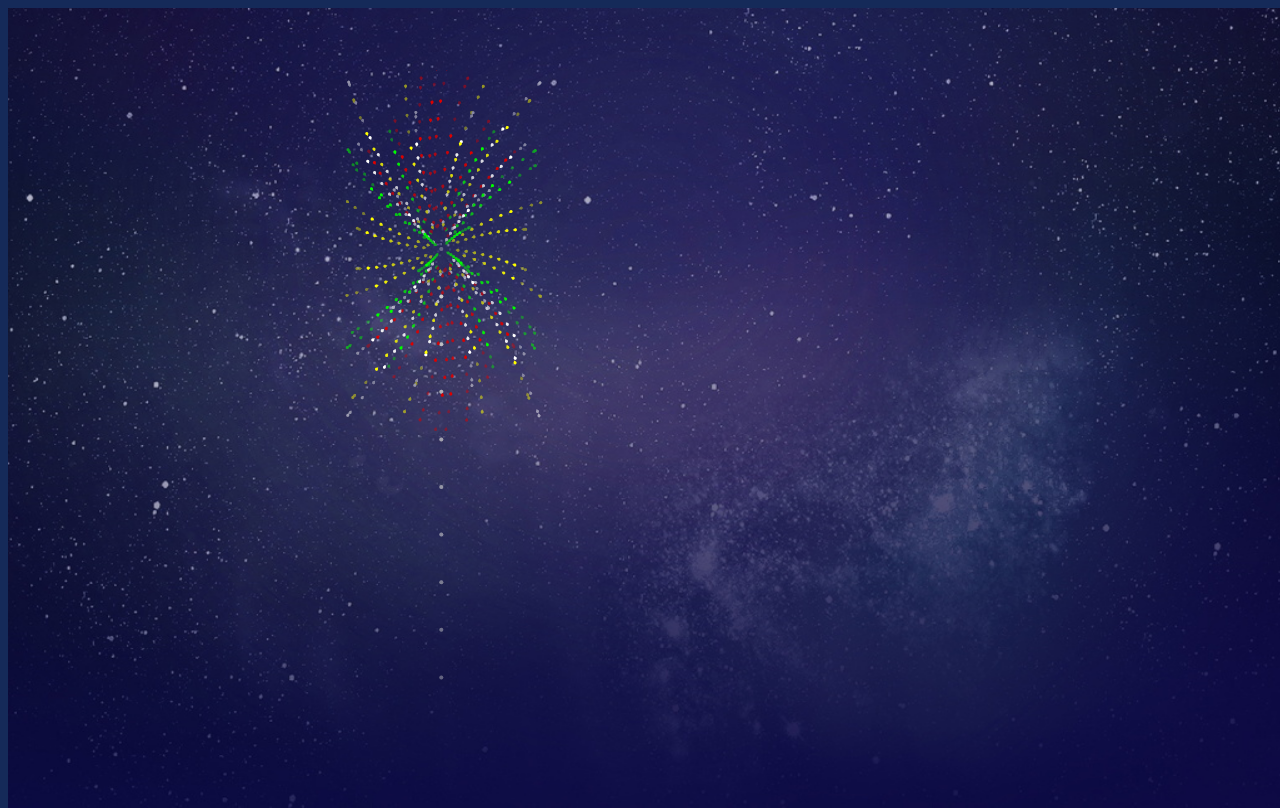
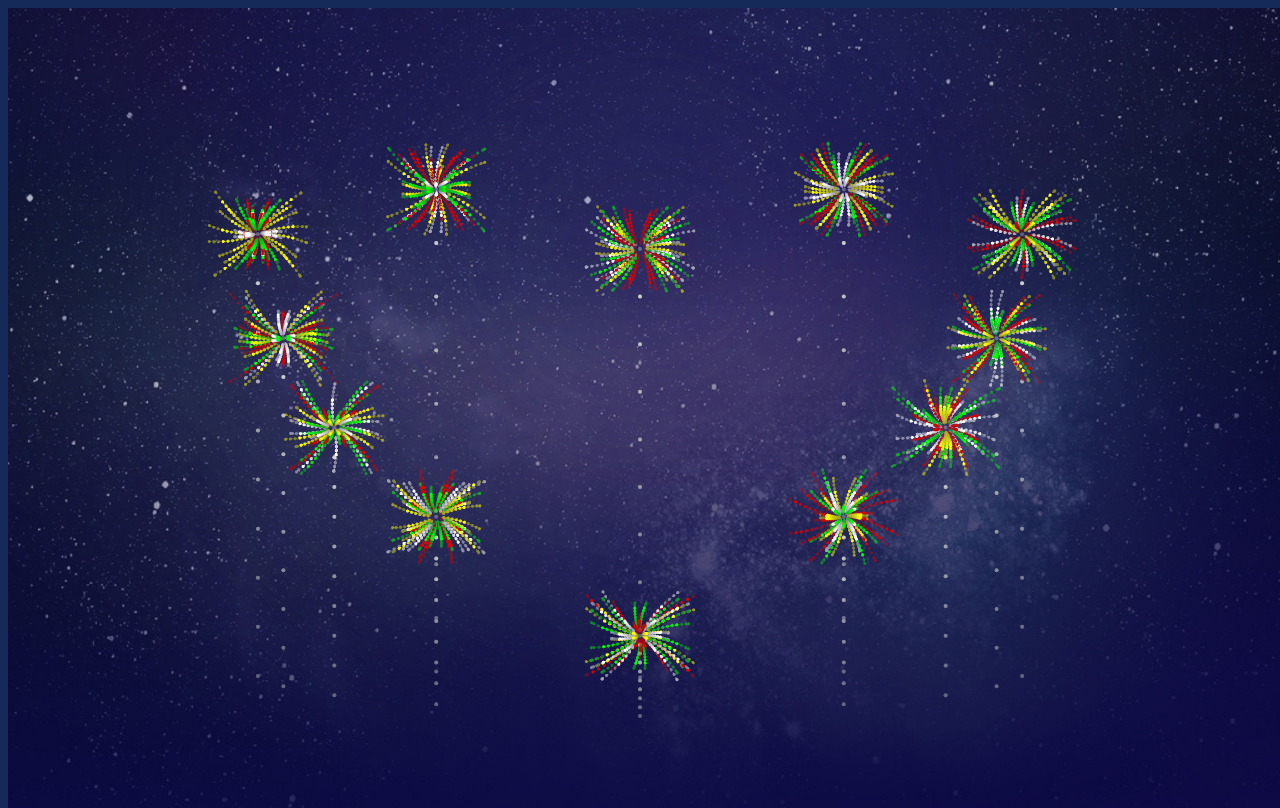
Before and after one commit to lixiufei/fireworks, a plain HTML site: page index.html in a window 1280 px wide. Drawn offline with Linux system fonts and the light colour scheme; animation ran at ten frames a second.

Commit message:
心形烟花

```diff
--- a/index.html
+++ b/index.html
@@ -1,9 +1,11 @@
 <!DOCTYPE html>
 
 <html lang="zh-CN">
+
 <head>
 	<meta charset="utf-8" />
-	    <meta name="viewport" content="width=device-width,initial-scale=1,minimum-scale=1,maximum-scale=1,user-scalable=no" />
+	<meta name="viewport"
+		content="width=device-width,initial-scale=1,minimum-scale=1,maximum-scale=1,user-scalable=no" />
 	<meta http-equiv="X-UA-Compatible" content="IE=edge, chrome=1" />
 	<title>烟花秀</title>
 	<link rel="stylesheet" href="css/app.css" />
@@ -26,21 +28,26 @@
 	<script type="text/javascript" src="js/jquery-3.3.1.min.js"></script>
 	<script type="text/javascript" src="js/echarts-3.8.5.min.js"></script>
 	<script type="text/javascript">
-			$(function() {
+		$(function () {
 
 			/*************** 烟花秀 **************/
 			//初始化echarts实例
+
+			const that = this;
 			const fireworksChart = echarts.init(document.getElementById("fireworks"));
-				(function() {
-		            let build = function() {
+			// let aa = 20;
+			// let bb = 60; // 大烟花
+			let aa = 10;
+			let bb = 15; // 心形小烟花
+			let build = function () {
 				let arr = [200];
 				for (let i = 0; i < 200; i++) {
 					arr.push(0);
 				}
 				return arr;
 			};
-		            let x = Math.random() * 200
-		            let y = 160
+			that.series = []
+			let fireWork = function (x, y, aa, bb) {
 				let all = []
 				let pole = [{
 					coords: [
@@ -48,18 +55,18 @@
 						[x, y]
 					]
 				}]
-					let color = ['#DD0000', '#FFFF00','#FFFFFF','#00FF00',
-								 '#DD0000', '#FFFF00','#FFFFFF','#00FF00',
-								 '#DD0000', '#FFFF00','#FFFFFF','#00FF00',
-								 '#DD0000', '#FFFF00','#FFFFFF','#00FF00']
-					for (var i=0; i<color.length; i++) {
-						let a = Math.random() * 20
-						let b = Math.random() * 60
-
+				let color = ['#DD0000', '#FFFF00', '#FFFFFF', '#00FF00',
+					'#DD0000', '#FFFF00', '#FFFFFF', '#00FF00',
+					'#DD0000', '#FFFF00', '#FFFFFF', '#00FF00',
+					'#DD0000', '#FFFF00', '#FFFFFF', '#00FF00'
+				]
+				for (var i = 0; i < color.length; i++) {
+					let a = Math.random() * aa
+					let b = Math.random() * bb
 					let one = {
 						coords: [
 							[x, y],
-							                [x+a, y+b]
+							[x + a, y + b]
 						],
 						lineStyle: {
 							normal: {
@@ -72,7 +79,7 @@
 					let two = { //第二象限
 						coords: [
 							[x, y],
-							                [x-a, y+b]
+							[x - a, y + b]
 						],
 						lineStyle: {
 							normal: {
@@ -84,7 +91,7 @@
 					let three = { //第三象限
 						coords: [
 							[x, y],
-							                [x-a, y-b]
+							[x - a, y - b]
 						],
 						lineStyle: {
 							normal: {
@@ -96,7 +103,7 @@
 					let four = { // 第四象限
 						coords: [
 							[x, y],
-							                [x+a, y-b]
+							[x + a, y - b]
 						],
 						lineStyle: {
 							normal: {
@@ -107,46 +114,15 @@
 					all.push(four)
 				}
 
-		            option = {
-		                xAxis: {
-		                    data: [],
-		                    splitLine: {
-		                        show: false
-		                    },
-		                    axisLine: {
-		                        show: false
-		                    },
-		                    axisTick: {
-		                        show: false
-		                    },
-		                    axisLabel: {
-		                        show: false
-		                    }
-		                },
-		                yAxis: {
-		                    silent: true,
-		                    splitLine: {
-		                        show: false
-		                    },
-		                    axisLine: {
-		                        show: false
-		                    },
-		                    axisTick: {
-		                        show: false
-		                    },
-		                    axisLabel: {
-		                        show: false
-		                    }
-		                },
-		                series: [ {
+				that.series.push({
 					type: 'bar',
 					data: build(),
-							itemStyle:{
-								normal:{
+					itemStyle: {
+						normal: {
 							color: 'transparent'
 						},
 					}
-		                },  {
+				}, {
 					coordinateSystem: 'cartesian2d',
 					type: 'lines',
 					zlevel: -2,
@@ -188,19 +164,88 @@
 						}
 					},
 					data: all,
-		                }],
+				})
+			}
+
+			// 随机位置
+			// fireWork(Math.random() * 200,  Math.random() * 160);
+			// fireWork(Math.random() * 200,  Math.random() * 160);
+			// fireWork(Math.random() * 200,  Math.random() * 160);
+			// fireWork(Math.random() * 200,  Math.random() * 160);
+			// fireWork(Math.random() * 200,  Math.random() * 160);
+			// fireWork(Math.random() * 200,  Math.random() * 160);
+			// fireWork(Math.random() * 200,  Math.random() * 160);
+			// fireWork(Math.random() * 200,  Math.random() * 160);
+			// fireWork(Math.random() * 200,  Math.random() * 160);
+			// fireWork(Math.random() * 200,  Math.random() * 160);
+			// 同一高度
+			// fireWork(Math.random() * 200, 160, aa, bb);
+			// fireWork(Math.random() * 200, 160, aa, bb);
+			// fireWork(Math.random() * 200, 160, aa, bb);
+			// fireWork(Math.random() * 200, 160, aa, bb);
+			// fireWork(Math.random() * 200, 160, aa, bb);
+			// fireWork(Math.random() * 200, 160, aa, bb);
+			// fireWork(Math.random() * 200, 160, aa, bb);
+			// fireWork(Math.random() * 200, 160, aa, bb);
+			// fireWork(Math.random() * 200, 160, aa, bb);
+			// fireWork(Math.random() * 200, 160, aa, bb);
+			// 心形
+			fireWork(100, 160, aa, bb);
+			fireWork(140, 180, aa, bb);
+			fireWork(175, 165, aa, bb);
+			fireWork(170, 130, aa, bb);
+			fireWork(160, 100, aa, bb);
+			fireWork(140, 70, aa, bb);
+			fireWork(60, 180, aa, bb);
+			fireWork(25, 165, aa, bb);
+			fireWork(30, 130, aa, bb);
+			fireWork(40, 100, aa, bb);
+			fireWork(60, 70, aa, bb);
+			fireWork(100, 30, aa, bb);
+
+
+			option = {
+				xAxis: {
+					data: [],
+					splitLine: {
+						show: false
+					},
+					axisLine: {
+						show: false
+					},
+					axisTick: {
+						show: false
+					},
+					axisLabel: {
+						show: false
+					}
+				},
+				yAxis: {
+					silent: true,
+					splitLine: {
+						show: false
+					},
+					axisLine: {
+						show: false
+					},
+					axisTick: {
+						show: false
+					},
+					axisLabel: {
+						show: false
+					}
+				},
+				series: that.series,
 			};
 
 			fireworksChart.setOption(option);
-				})();
-
-
 
 			/********** 窗口大小改变时，重置报表大小 ********************/
-				window.onresize = function() {
+			window.onresize = function () {
 				fireworksChart.resize();
 			};
 		});
 	</script>
 </body>
+
 </html>
```
Lines whose indentation alone changed are shown as unchanged.
